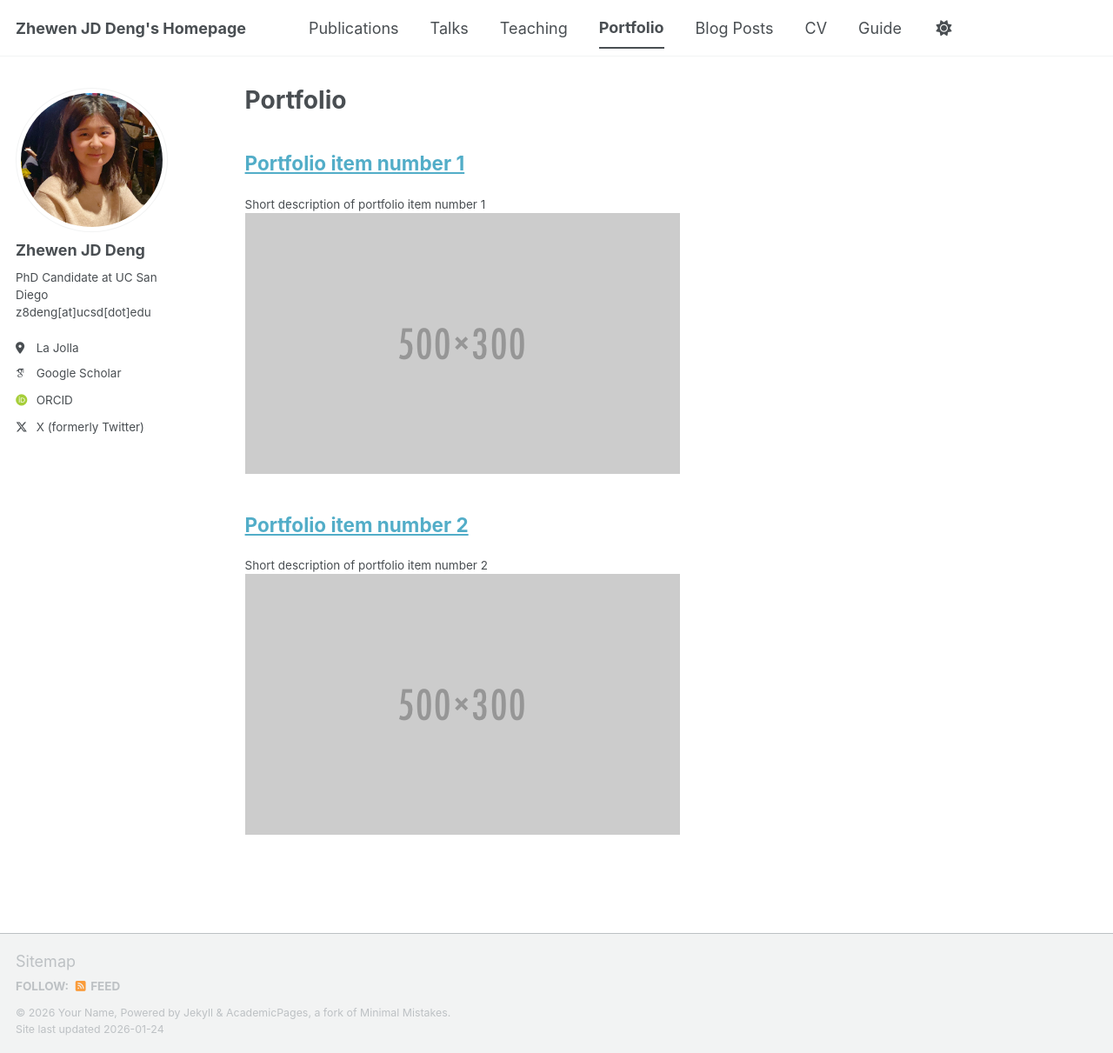
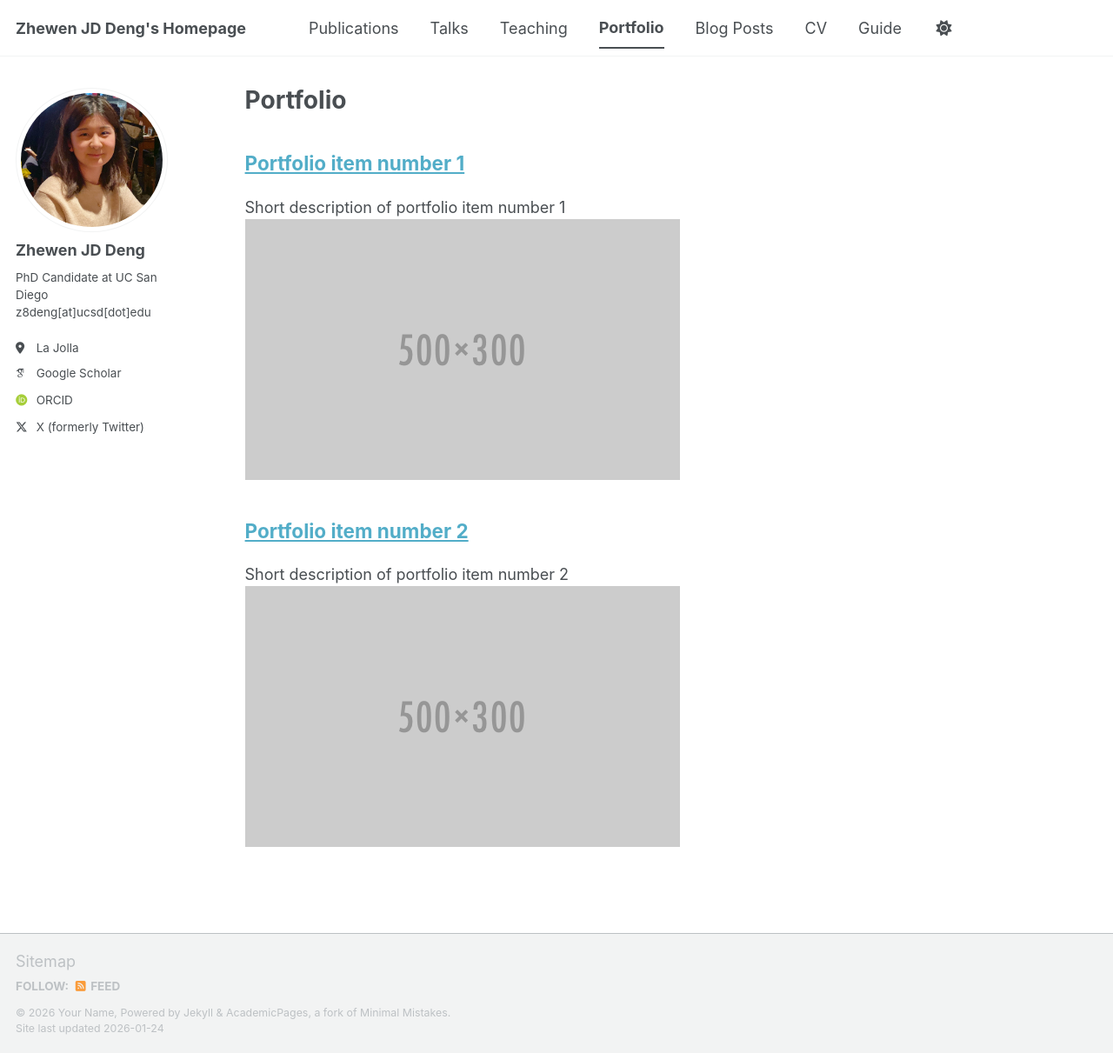
Before and after one commit to zhewenjddeng-personal/zhewenjddeng-personal.github.io, a Jekyll site: the page built from _pages/portfolio.html, in a window 1280 px wide and 1211 px high. Shown: the whole window at 87% size. Built offline with Jekyll 4.4.1, drawn with Linux system fonts in a browser that asks for light colours; some web fonts are replaced; a script bundle is joined from its source files by our own code; library files that are not in the unit come from our copies.

Commit message:
Update main.scss

```diff
--- a/assets/css/main.scss
+++ b/assets/css/main.scss
@@ -53,3 +53,10 @@
   text-decoration: none !important;
   border-bottom: none !important;
 }
+
+/* Make the publication description font size match the citation and venue */
+.archive__item-excerpt {
+  font-size: 1em;
+  margin-top: 0.5em;
+  margin-bottom: 0.5em;
+}
```
